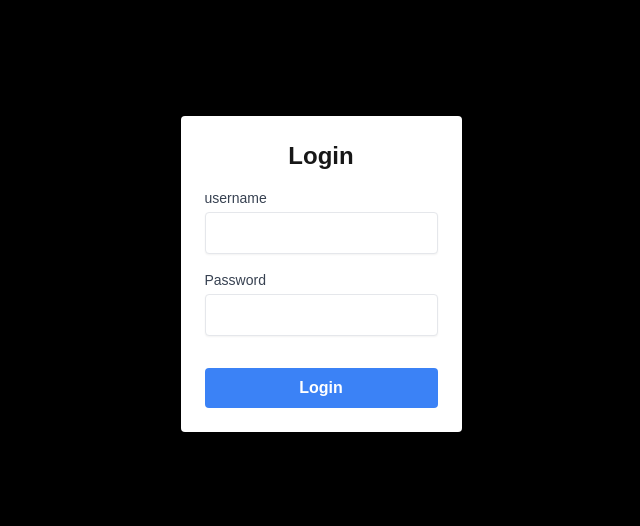
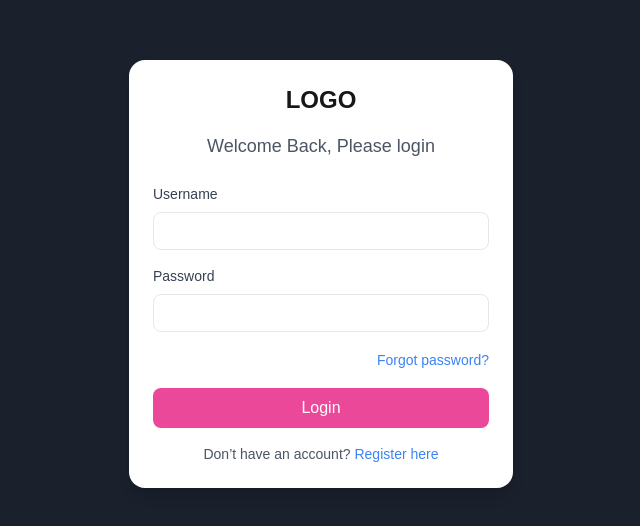
Before and after one commit to Abdulrahman-G-Alfahad/Capstone-Project-2025-Web, a Next.js app in the folder capstone-project-2025-web/: page / in a window 1280 px wide. Shown: the part 126-652 px from the top of the page, without its empty margins (319-959 px from the left). Built offline with nearby package versions, Linux system fonts and the light colour scheme.

Commit message:
login css

```diff
--- a/capstone-project-2025-web/src/app/page.js
+++ b/capstone-project-2025-web/src/app/page.js
@@ -2,7 +2,7 @@ import LoginPage from "@/components/LoginPage";
 
 export default function Home() {
   return (
-    <div className="min-h-screen flex items-center justify-center bg-black">
+    <div >
       <LoginPage/>
     </div>
   );
--- a/capstone-project-2025-web/src/components/LoginPage.js
+++ b/capstone-project-2025-web/src/components/LoginPage.js
@@ -20,35 +20,38 @@ export default function LoginPage() {
     setLoading(false);
 
     if (success) {
-      router.push("/dashboard"); // adjust this later
+      router.push("/dashboard"); // Adjust this as needed
     } else {
       setErrorMessage("Invalid login credentials. Please try again.");
     }
   };
 
   return (
-    <div className="flex items-center justify-center min-h-screen bg-gray">
-      <div className="w-full max-w-md p-6 bg-white rounded shadow-md">
-        <h2 className="text-2xl font-bold text-center">Login</h2>
-        <form onSubmit={handleSubmit} className="mt-4">
-          <div className="mb-4">
+    <div className="flex items-center justify-center min-h-screen bg-[#1a202c]">
+      <div className="w-full max-w-sm p-6 bg-white rounded-2xl shadow-lg">
+        <h1 className="mb-4 text-2xl font-semibold text-center">LOGO</h1>
+        <h2 className="text-lg font-medium text-center text-gray-600">
+          Welcome Back, Please login
+        </h2>
+        <form onSubmit={handleSubmit} className="mt-6 space-y-4">
+          <div>
             <label
-              htmlFor="email"
+              htmlFor="username"
               className="block text-sm font-medium text-gray-700"
             >
-              username
+              Username
             </label>
             <input
-              type="username"
+              type="text"
               id="username"
               name="username"
               value={username}
               onChange={(e) => setUsername(e.target.value)}
               required
-              className="w-full px-3 py-2 mt-1 border rounded shadow-sm focus:outline-none focus:ring focus:border-blue-300"
+              className="w-full px-4 py-2 mt-2 text-sm border rounded-lg focus:outline-none focus:ring focus:border-blue-300"
             />
           </div>
-          <div className="mb-4">
+          <div>
             <label
               htmlFor="password"
               className="block text-sm font-medium text-gray-700"
@@ -62,20 +65,37 @@ export default function LoginPage() {
               value={password}
               onChange={(e) => setPassword(e.target.value)}
               required
-              className="w-full px-3 py-2 mt-1 border rounded shadow-sm focus:outline-none focus:ring focus:border-blue-300"
+              className="w-full px-4 py-2 mt-2 text-sm border rounded-lg focus:outline-none focus:ring focus:border-blue-300"
             />
           </div>
           {errorMessage && (
             <p className="text-sm text-red-500">{errorMessage}</p>
           )}
+          <div className="text-right">
+            <a
+              href="#"
+              className="text-sm text-blue-500 hover:underline focus:outline-none"
+            >
+              Forgot password?
+            </a>
+          </div>
           <button
             type="submit"
             disabled={loading}
-            className="w-full px-4 py-2 mt-4 font-semibold text-white bg-blue-500 rounded hover:bg-blue-600 focus:outline-none focus:ring focus:ring-blue-300"
+            className="w-full px-4 py-2 text-white bg-pink-500 rounded-lg hover:bg-pink-600 focus:outline-none focus:ring focus:ring-pink-300"
           >
             {loading ? "Logging in..." : "Login"}
           </button>
         </form>
+        <p className="mt-4 text-sm text-center text-gray-600">
+          Don’t have an account?{" "}
+          <a
+            href="/register"
+            className="text-blue-500 hover:underline focus:outline-none"
+          >
+            Register here
+          </a>
+        </p>
       </div>
     </div>
   );
```
